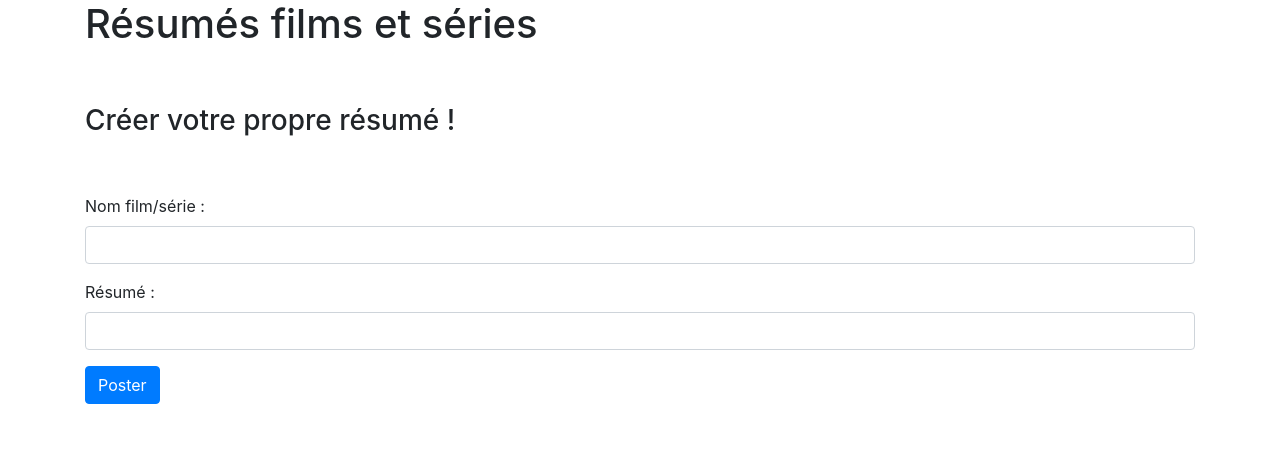
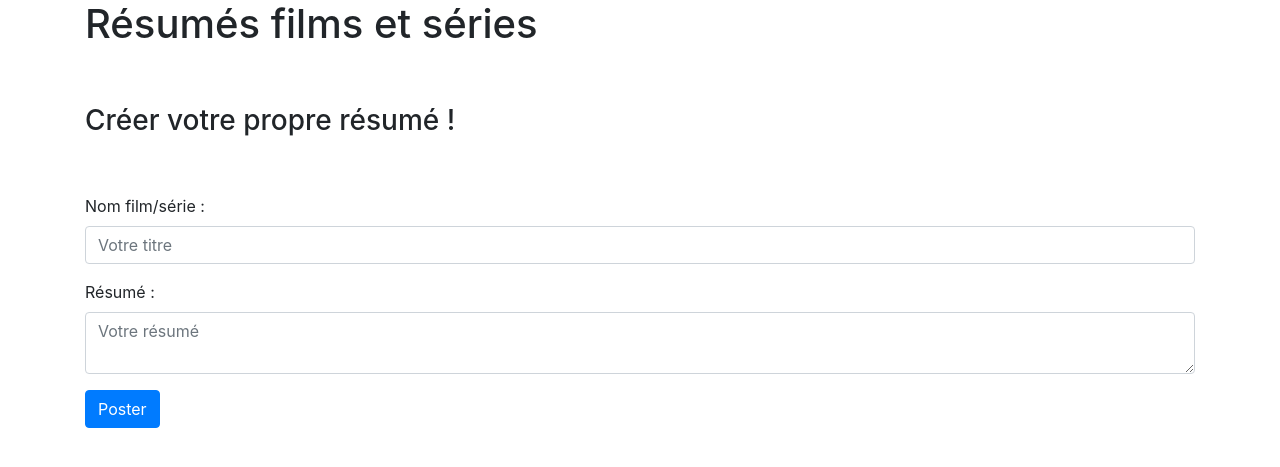
Before and after one commit to antho90/Projet_CRUD, a PHP site: page /resume.php in a window 1280 px wide. Shown: the part 56-523 px from the top of the page. Run offline with PHP 8.4, Linux system fonts and the light colour scheme; the visitor is signed in with stand-in values (Sample User, id 1).

Commit message:
textarea

```diff
--- a/modif.php
+++ b/modif.php
@@ -30,7 +30,7 @@
 
              <form action="" method="post">
              <div class="form-group">
-                  <input value="<?php echo $film->synopsis ?>" type="textarea" name="synopsis" placeholder="Changer le synopsis" class="form-control"/>
+                  <textarea name="synopsis" placeholder="Changer le synopsis" class="form-control"><?php echo $film->synopsis ?></textarea>
              </div>
                <button class="btn btn-outline-success">Valider</button>
 
--- a/resume.php
+++ b/resume.php
@@ -62,12 +62,12 @@ interdit();
 
           <div class="form-group">
               <label for="">Nom film/série : </label>
-            <input type="text" name="titre" class="form-control"/>
+            <input type="text" name="titre" placeholder="Votre titre" class="form-control"/>
             </div>
 
             <div class="form-group">
               <label for="">Résumé : </label>
-            <input type="text" name="synopsis" class="form-control"/>
+            <textarea name="synopsis" placeholder="Votre résumé" class="form-control"></textarea>
             </div>
 
 
--- a/suppr.php
+++ b/suppr.php
@@ -31,7 +31,7 @@
 
              <form action="" method="post">
              <div class="form-group">
-                  <textarea value="<?php echo $film->synopsis ?>" type="text" readonly name="synopsis" placeholder="Changer le synopsis" class="form-control"/>
+             <textarea readonly name="synopsis" placeholder="Changer le synopsis" class="form-control"><?php echo $film->synopsis ?></textarea>
              </div>
                <button class="btn btn-outline-danger">Suppr</button>
 
```
